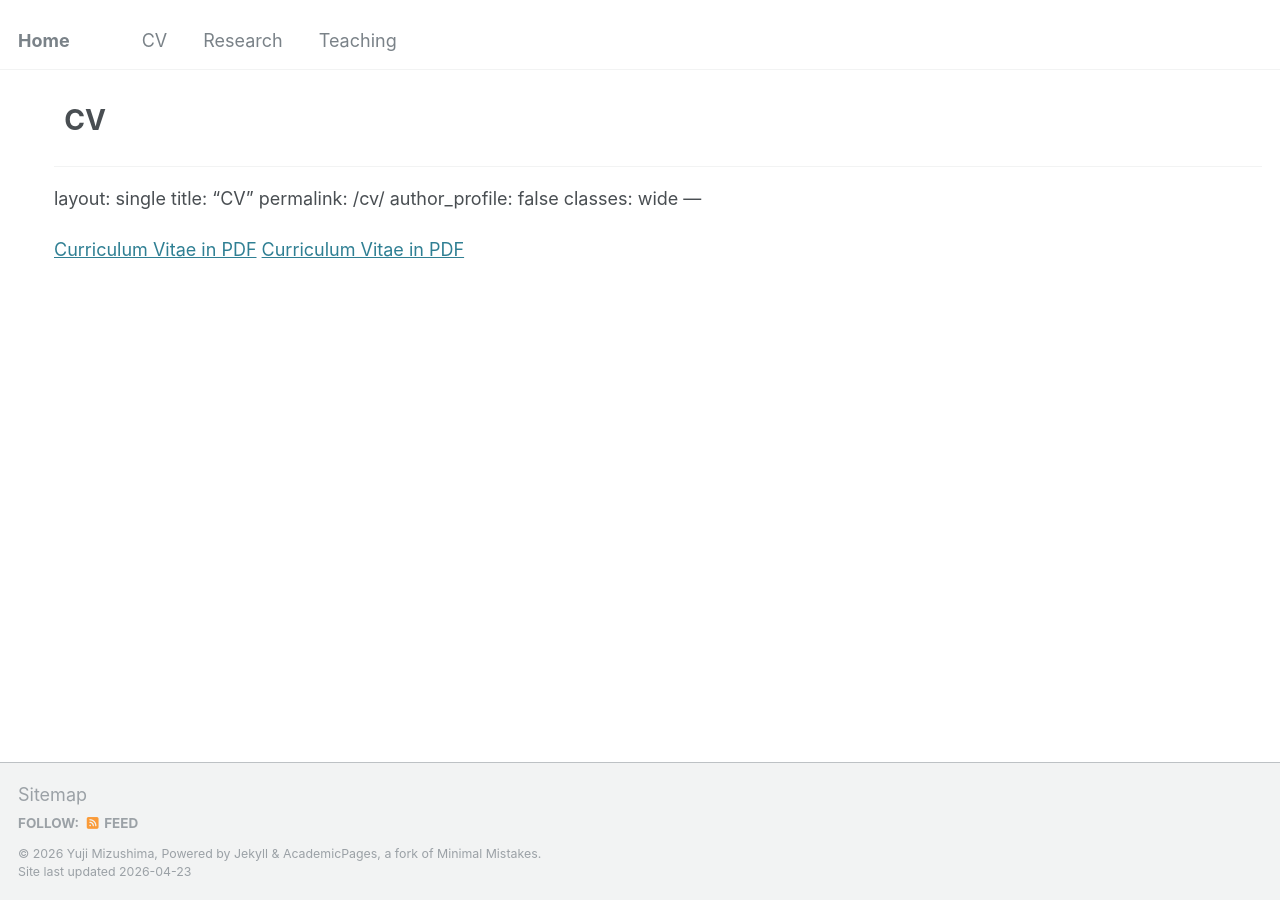
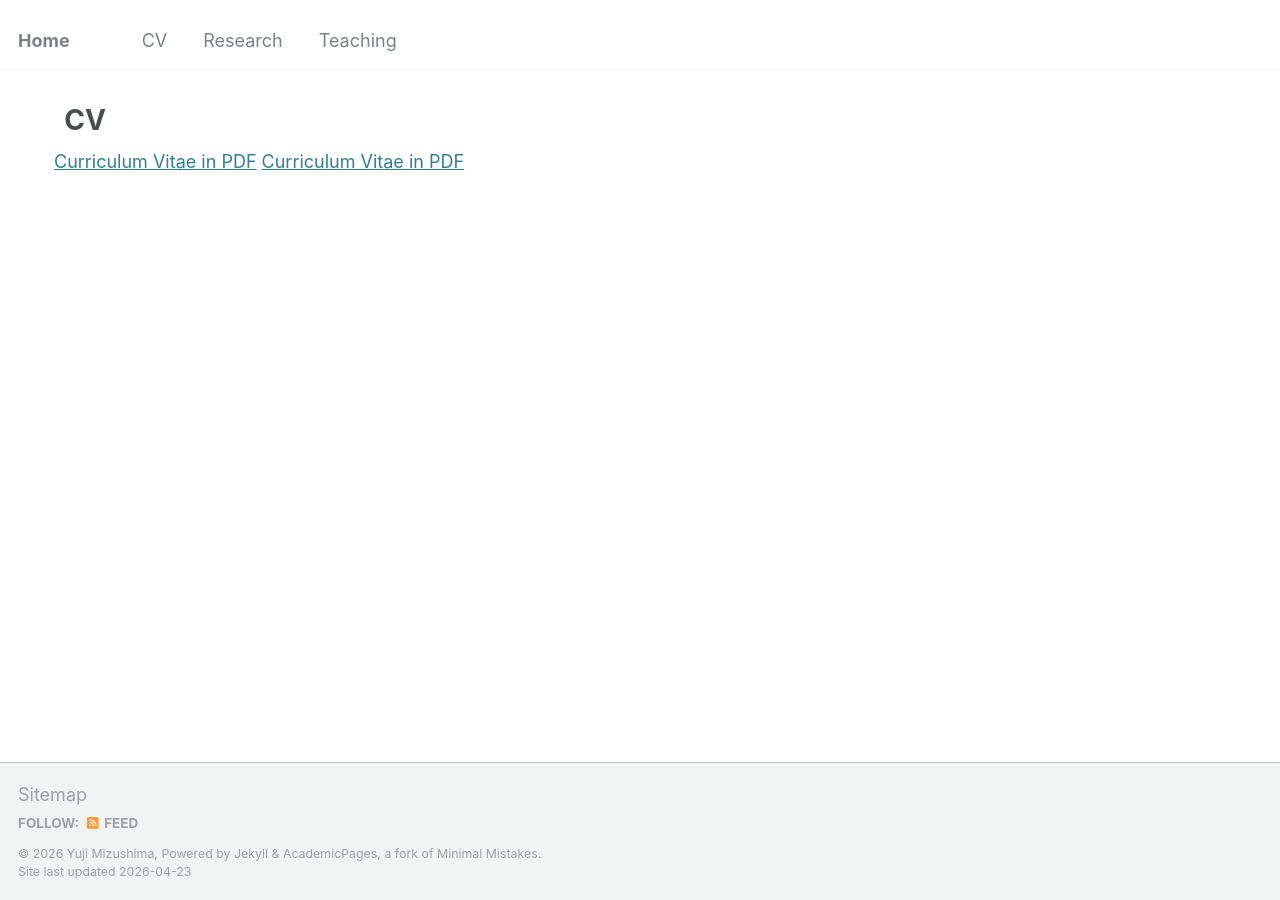
Before and after one commit to yujimizushima/yujimizushima.github.io, a Jekyll site: the page built from _pages/cv.md, in a window 1280 px wide. Built offline with Jekyll 4.4.1, drawn with Linux system fonts in a browser that asks for light colours.

Commit message:
Update cv.md

```diff
--- a/_pages/cv.md
+++ b/_pages/cv.md
@@ -1,10 +1,3 @@
----
-layout: single
-title: "CV"
-permalink: /cv/
-author_profile: false
-classes: wide
----
 ---
 layout: single
 title: "CV"
```
